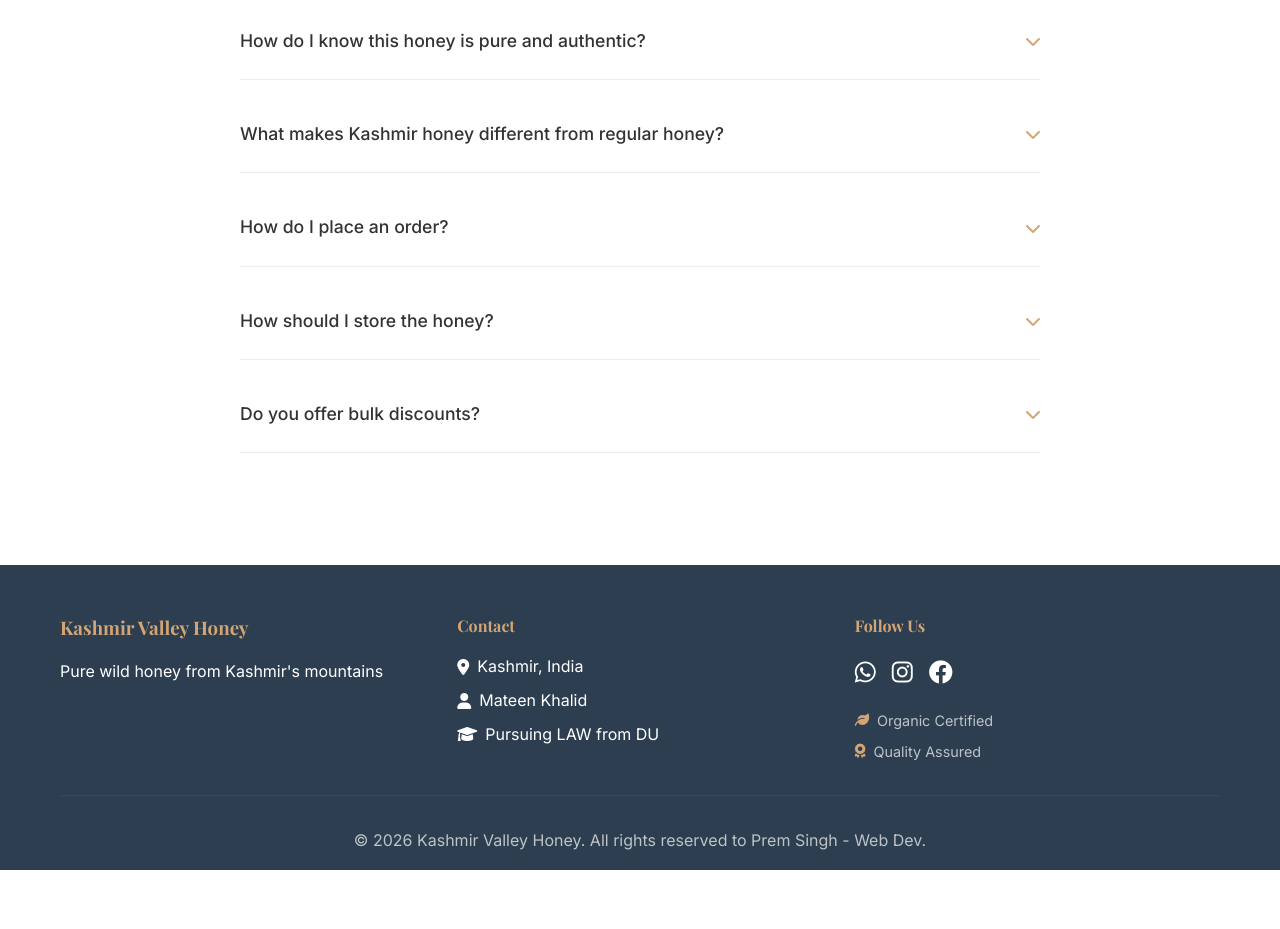
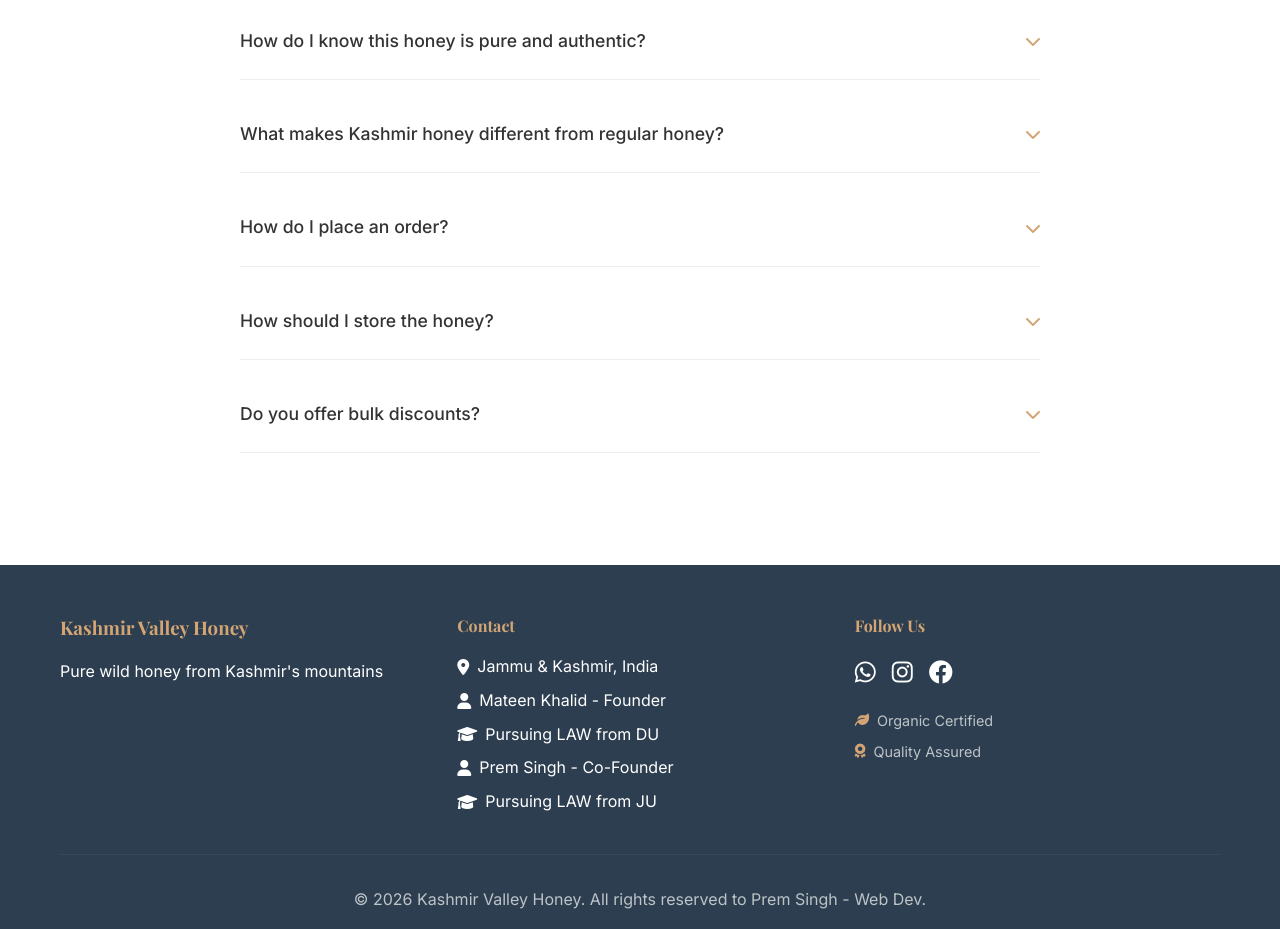
Before and after one commit to YouKnowPrem/Wild-Honey, a website: page index.html in a window 1280 px wide. Shown: the part 5799-6728 px from the top of the page. Before the commit the page ends 6669 px from the top, so only its background shows below. Drawn offline with nearby package versions, Linux system fonts and the light colour scheme.

Commit message:
Update index.html

```diff
--- a/index.html
+++ b/index.html
@@ -414,9 +414,11 @@
                 </div>
                 <div class="footer-section">
                     <h4>Contact</h4>
-                    <p><i class="fas fa-map-marker-alt"></i> Kashmir, India</p>
-                    <p><i class="fas fa-user"></i> Mateen Khalid</p>
+                    <p><i class="fas fa-map-marker-alt"></i> Jammu & Kashmir, India</p>
+                    <p><i class="fas fa-user"></i> Mateen Khalid - Founder</p>
                     <p><i class="fas fa-graduation-cap"></i> Pursuing LAW from DU</p>
+                    <p><i class="fas fa-user"></i> Prem Singh - Co-Founder</p>
+                    <p><i class="fas fa-graduation-cap"></i> Pursuing LAW from JU</p>
                 </div>
                 <div class="footer-section">
                     <h4>Follow Us</h4>
```
